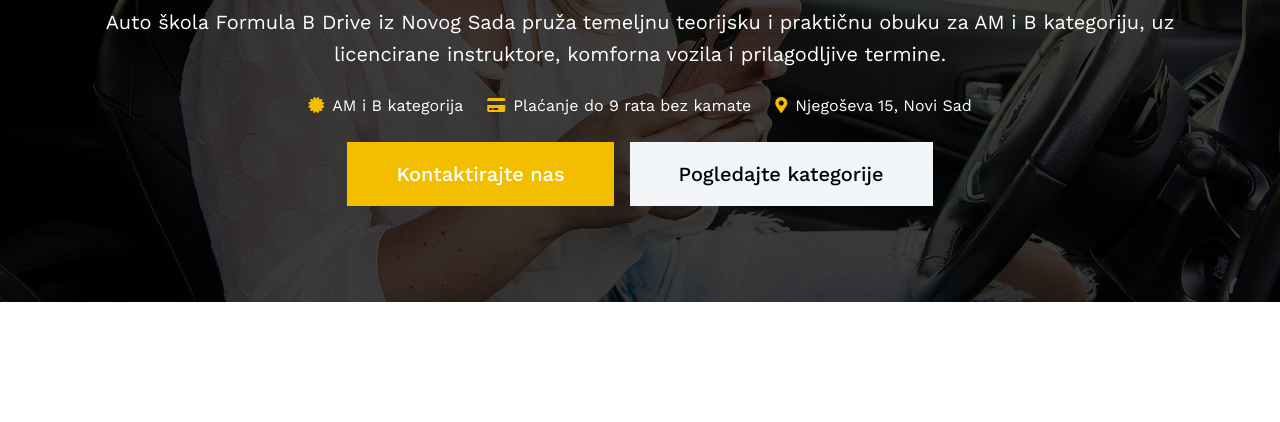
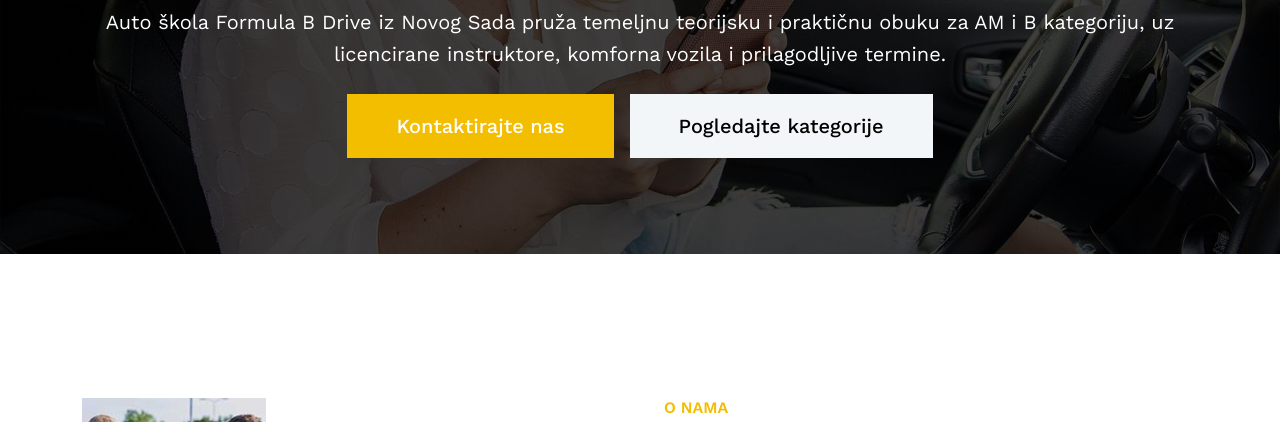
Before and after one commit to zivojinsreckovic/formulab, a plain HTML site: page about.html in a window 1280 px wide. Shown: the part 305-727 px from the top of the page. Drawn offline with nearby package versions, Linux system fonts and the light colour scheme.

Commit message:
Add files via upload

```diff
--- a/about.html
+++ b/about.html
@@ -97,11 +97,7 @@
         <div class="container text-center">
             <h1 class="display-4 text-white animated slideInDown mb-4">O auto školi Formula B Drive</h1>
             <p class="fs-5 text-white mb-4">Auto škola Formula B Drive iz Novog Sada pruža temeljnu teorijsku i praktičnu obuku za AM i B kategoriju, uz licencirane instruktore, komforna vozila i prilagodljive termine.</p>
-            <div class="d-flex justify-content-center gap-4 flex-wrap mb-4">
-                <span class="text-white"><i class="fa fa-certificate text-primary me-2"></i>AM i B kategorija</span>
-                <span class="text-white"><i class="fa fa-credit-card text-primary me-2"></i>Plaćanje do 9 rata bez kamate</span>
-                <span class="text-white"><i class="fa fa-map-marker-alt text-primary me-2"></i>Njegoševa 15, Novi Sad</span>
-            </div>
+
             <div class="d-flex flex-column flex-sm-row justify-content-center gap-3">
                 <a href="contact.html" class="btn btn-primary btn-lg py-3 px-5">Kontaktirajte nas</a>
                 <a href="kategorije.html" class="btn btn-light btn-lg py-3 px-5">Pogledajte kategorije</a>
```
